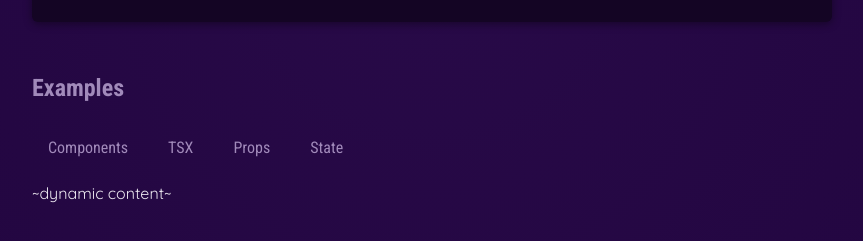
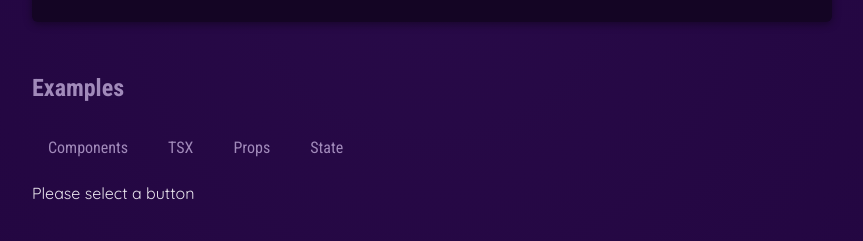
Before and after one commit to YuriSolomon/ReactDemo, a React (Vite) app: page / in a window 1280 px wide. Shown: the part 677-918 px from the top of the page, without its empty margins (208-1071 px from the left). Built offline with nearby package versions, Linux system fonts and the light colour scheme.

Commit message:
use state to get button identifiers

```diff
--- a/src/App.tsx
+++ b/src/App.tsx
@@ -1,11 +1,14 @@
+import { useState } from 'react';
 import { CORE_CONCEPTS } from './data.ts';
 import Header from './components/Header/Header.tsx';
 import CoreConcept from './components/CoreConcepts/CoreConcepts.tsx';
 import TabButton from './components/TabButton/TabButton.tsx';
 
 function App() {
+  const [selectedTab, setSelectedTab]: any[] = useState('Please select a button');
+
   function handleTabSelect(selectedButton: String) {
-    console.log(selectedButton);
+    setSelectedTab(selectedButton);
   }
 
   return (
@@ -29,7 +32,7 @@ function App() {
             <TabButton onTabSelect={() => handleTabSelect('props')}>Props</TabButton>
             <TabButton onTabSelect={() => handleTabSelect('state')}>State</TabButton>
           </menu>
-          ~dynamic content~
+          {selectedTab}
         </section>
       </main>
     </div>
```
